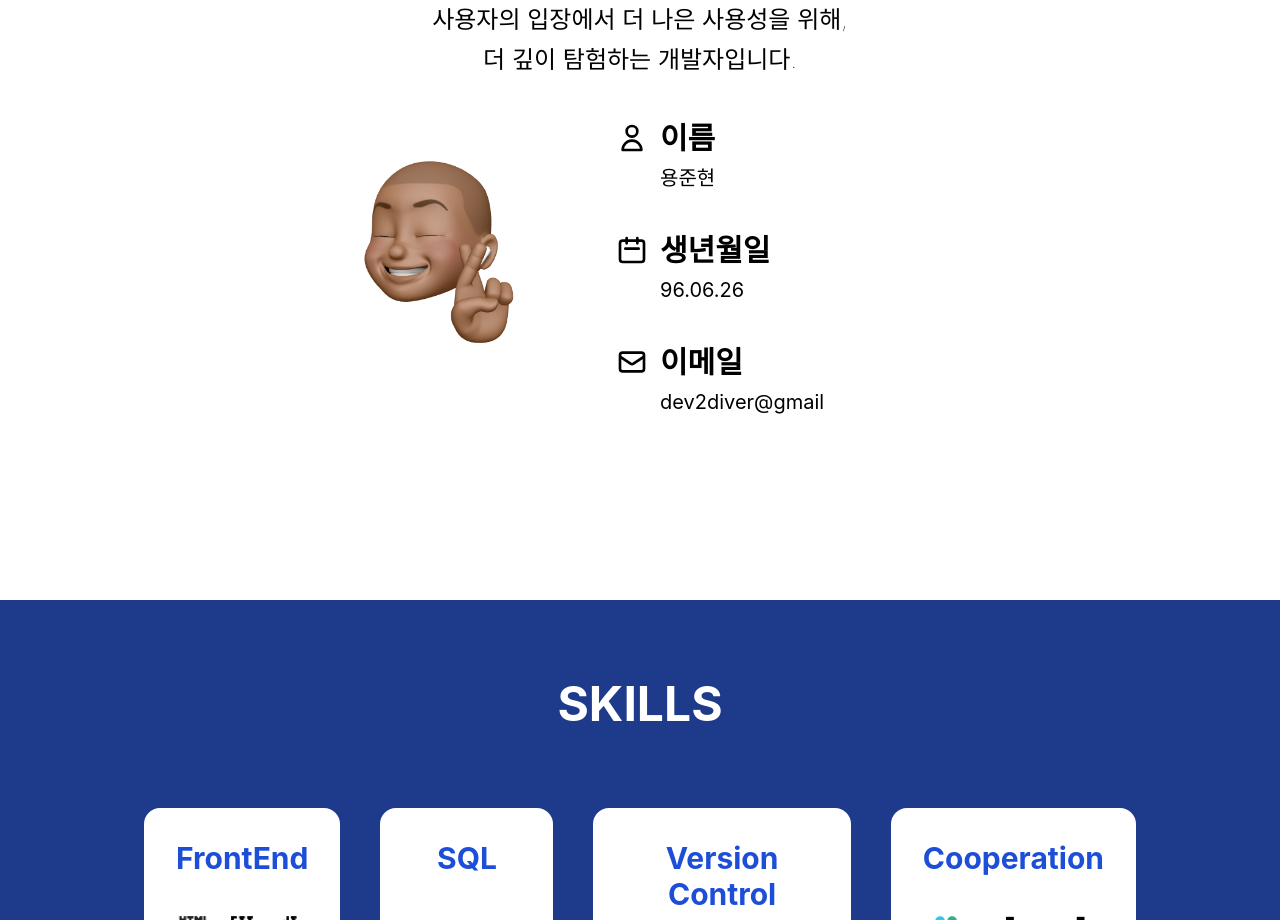
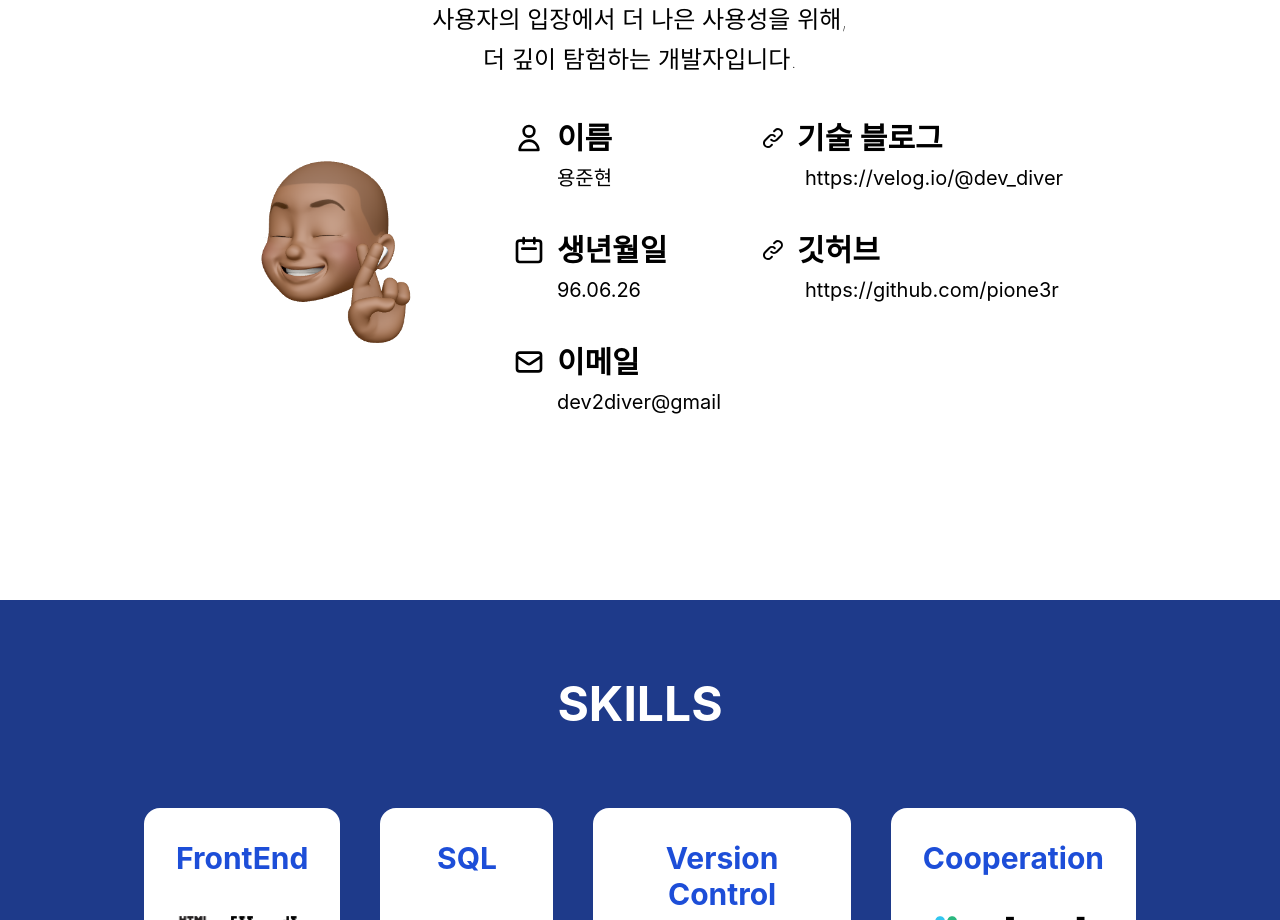
Before and after one commit to pione3r/portfolio, a React (Create React App) app: page / in a window 1280 px wide. Shown: the part 1000-1920 px from the top of the page. Built offline with nearby package versions, Linux system fonts and the light colour scheme; the HTML template or start-up script is replaced by a standard one.

Commit message:
[refactor] 기술 블로그 깃 허브 링크 추가

```diff
--- a/src/components/mobile/about-me-mobile.jsx
+++ b/src/components/mobile/about-me-mobile.jsx
@@ -9,10 +9,10 @@ export default function AboutMeMobile() {
           ABOUT ME
         </div>
         <div className="about-me-subtitle text-2xl font-thin text-center leading-10">
-        사용자의 입장에서 <br /> 더 나은 사용성을 위해, <br /> 더 깊이 탐험하는 개발자입니다.
-
+          사용자의 입장에서 <br /> 더 나은 사용성을 위해, <br /> 더 깊이
+          탐험하는 개발자입니다.
         </div>
-        <div className="about-me-container w-fit h-fit flex flex-col gap-5">
+        <div className="about-me-container w-fit h-fit flex flex-col gap-10">
           <div className="about-me-img-container">
             <img src="/me.png" width="256" height="256" alt="" />
           </div>
@@ -86,6 +86,60 @@ export default function AboutMeMobile() {
               </div>
             </div>
           </div>
+          <div className="about-me-info-2-container w-fit h-fit flex flex-col gap-10">
+            <div className="about-me-blog">
+              <div className="blog-title flex items-center gap-3">
+                <div>
+                  <svg
+                    className="w-6 h-6"
+                    fill="none"
+                    stroke="currentColor"
+                    viewBox="0 0 24 24"
+                    xmlns="http://www.w3.org/2000/svg"
+                  >
+                    <path
+                      strokeLinecap="round"
+                      strokeLinejoin="round"
+                      strokeWidth="2"
+                      d="M13.828 10.172a4 4 0 00-5.656 0l-4 4a4 4 0 105.656 5.656l1.102-1.101m-.758-4.899a4 4 0 005.656 0l4-4a4 4 0 00-5.656-5.656l-1.1 1.1"
+                    ></path>
+                  </svg>
+                </div>
+                <div className="text-3xl font-semibold">기술 블로그</div>
+              </div>
+              <div className="text-xl font-normal mt-2 pl-11">
+                <a href="https://velog.io/@dev_diver">
+                  https://velog.io/@dev_diver
+                </a>
+              </div>
+            </div>
+            <div className="about-me-github">
+              <div className="birth-title flex items-center gap-3">
+                <div>
+                  <svg
+                    className="w-6 h-6"
+                    fill="none"
+                    stroke="currentColor"
+                    viewBox="0 0 24 24"
+                    xmlns="http://www.w3.org/2000/svg"
+                  >
+                    <path
+                      strokeLinecap="round"
+                      strokeLinejoin="round"
+                      strokeWidth="2"
+                      d="M13.828 10.172a4 4 0 00-5.656 0l-4 4a4 4 0 105.656 5.656l1.102-1.101m-.758-4.899a4 4 0 005.656 0l4-4a4 4 0 00-5.656-5.656l-1.1 1.1"
+                    ></path>
+                  </svg>
+                </div>
+                <div className="text-3xl font-semibold">깃허브</div>
+              </div>
+              <div className="text-xl font-normal mt-2 pl-11">
+                <a href="https://github.com/pione3r">
+                  https://github.com/pione3r
+                </a>
+              </div>
+            </div>
+          </div>
         </div>
       </section>
     </>
--- a/src/components/web/about-me.jsx
+++ b/src/components/web/about-me.jsx
@@ -1,14 +1,18 @@
 export default function AboutMe() {
   return (
     <>
-      <section id="about-me-web" className="about-me-conteiner w-screen h-screen bg-white flex flex-col items-center gap-10">
+      <section
+        id="about-me-web"
+        className="about-me-conteiner w-screen h-screen bg-white flex flex-col items-center gap-10"
+      >
         <div className="about-me-title w-fit h-fit text-5xl mt-28 font-bold">
           ABOUT ME
         </div>
         <div className="about-me-subtitle text-2xl font-thin text-center leading-10">
-          사용자의 입장에서 더 나은 사용성을 위해, <br /> 더 깊이 탐험하는 개발자입니다.
+          사용자의 입장에서 더 나은 사용성을 위해, <br /> 더 깊이 탐험하는
+          개발자입니다.
         </div>
-        <div className="about-me-container w-1/2 h-fit flex flex-row gap-10">
+        <div className="about-me-container w-fit h-fit flex flex-row gap-10">
           <div className="about-me-img-container">
             <img src="/me.png" width="256" height="256" alt="" />
           </div>
@@ -82,6 +86,60 @@ export default function AboutMe() {
               </div>
             </div>
           </div>
+          <div className="about-me-info-2-container w-fit h-fit flex flex-col gap-10">
+            <div className="about-me-blog">
+              <div className="blog-title flex items-center gap-3">
+                <div>
+                  <svg
+                    className="w-6 h-6"
+                    fill="none"
+                    stroke="currentColor"
+                    viewBox="0 0 24 24"
+                    xmlns="http://www.w3.org/2000/svg"
+                  >
+                    <path
+                      strokeLinecap="round"
+                      strokeLinejoin="round"
+                      strokeWidth="2"
+                      d="M13.828 10.172a4 4 0 00-5.656 0l-4 4a4 4 0 105.656 5.656l1.102-1.101m-.758-4.899a4 4 0 005.656 0l4-4a4 4 0 00-5.656-5.656l-1.1 1.1"
+                    ></path>
+                  </svg>
+                </div>
+                <div className="text-3xl font-semibold">기술 블로그</div>
+              </div>
+              <div className="text-xl font-normal mt-2 pl-11">
+                <a href="https://velog.io/@dev_diver">
+                  https://velog.io/@dev_diver
+                </a>
+              </div>
+            </div>
+            <div className="about-me-github">
+              <div className="birth-title flex items-center gap-3">
+                <div>
+                  <svg
+                    className="w-6 h-6"
+                    fill="none"
+                    stroke="currentColor"
+                    viewBox="0 0 24 24"
+                    xmlns="http://www.w3.org/2000/svg"
+                  >
+                    <path
+                      strokeLinecap="round"
+                      strokeLinejoin="round"
+                      strokeWidth="2"
+                      d="M13.828 10.172a4 4 0 00-5.656 0l-4 4a4 4 0 105.656 5.656l1.102-1.101m-.758-4.899a4 4 0 005.656 0l4-4a4 4 0 00-5.656-5.656l-1.1 1.1"
+                    ></path>
+                  </svg>
+                </div>
+                <div className="text-3xl font-semibold">깃허브</div>
+              </div>
+              <div className="text-xl font-normal mt-2 pl-11">
+                <a href="https://github.com/pione3r">
+                  https://github.com/pione3r
+                </a>
+              </div>
+            </div>
+          </div>
         </div>
       </section>
     </>
```
